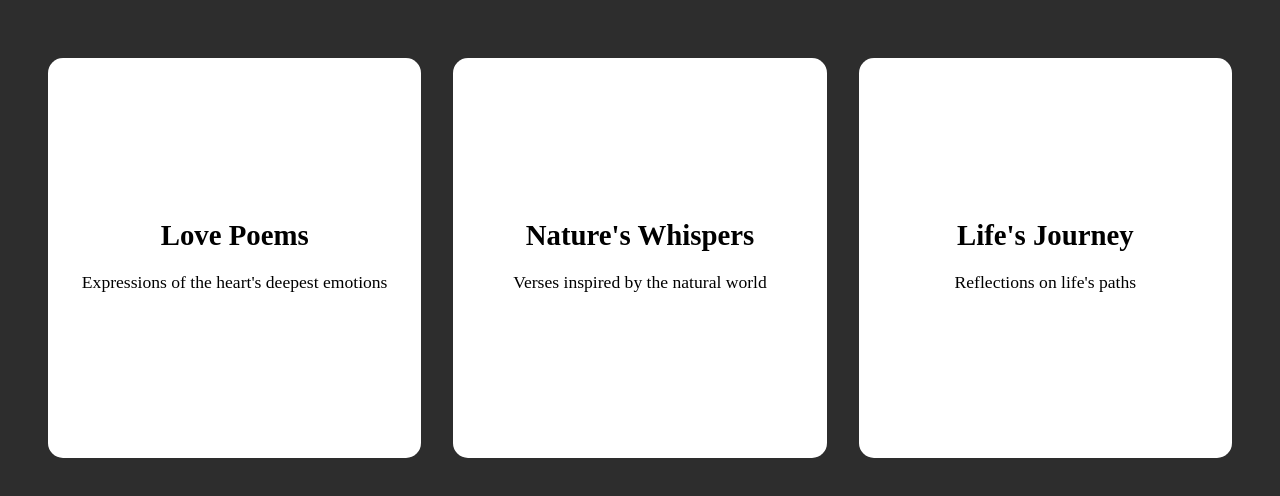
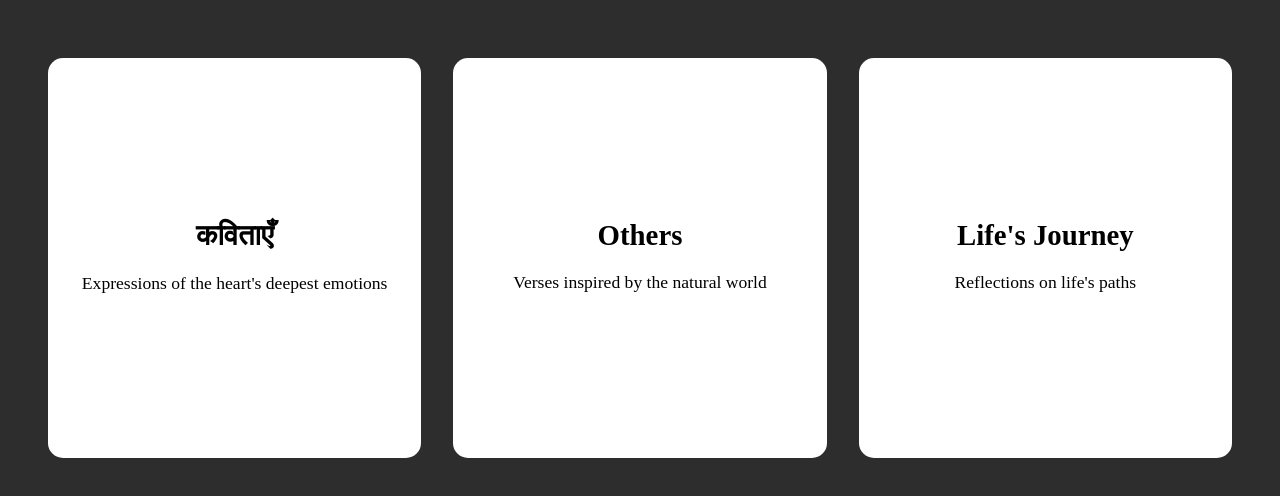
Before and after one commit to Kay-bee1111/Bhavti_says, a plain HTML site: page index.html in a window 1280 px wide. Shown: the part 822-1318 px from the top of the page. Drawn offline with Linux system fonts and the light colour scheme.

Commit message:
Update index.html

```diff
--- a/index.html
+++ b/index.html
@@ -220,11 +220,11 @@
                 <a href="poems/love.html" class="card-link">
                     <div class="card-inner">
                         <div class="card-front">
-                            <h3>Love Poems</h3>
+                            <h3>कविताएँ</h3>
                             <p>Expressions of the heart's deepest emotions</p>
                         </div>
                         <div class="card-back">
-                            <h3>Explore Love</h3>
+                            <h3>Poems</h3>
                             <p>A collection of poems celebrating love in all its forms</p>
                         </div>
                     </div>
@@ -236,7 +236,7 @@
                 <a href="poems/nature.html" class="card-link">
                     <div class="card-inner">
                         <div class="card-front">
-                            <h3>Nature's Whispers</h3>
+                            <h3>Others </h3>
                             <p>Verses inspired by the natural world</p>
                         </div>
                         <div class="card-back">
```
